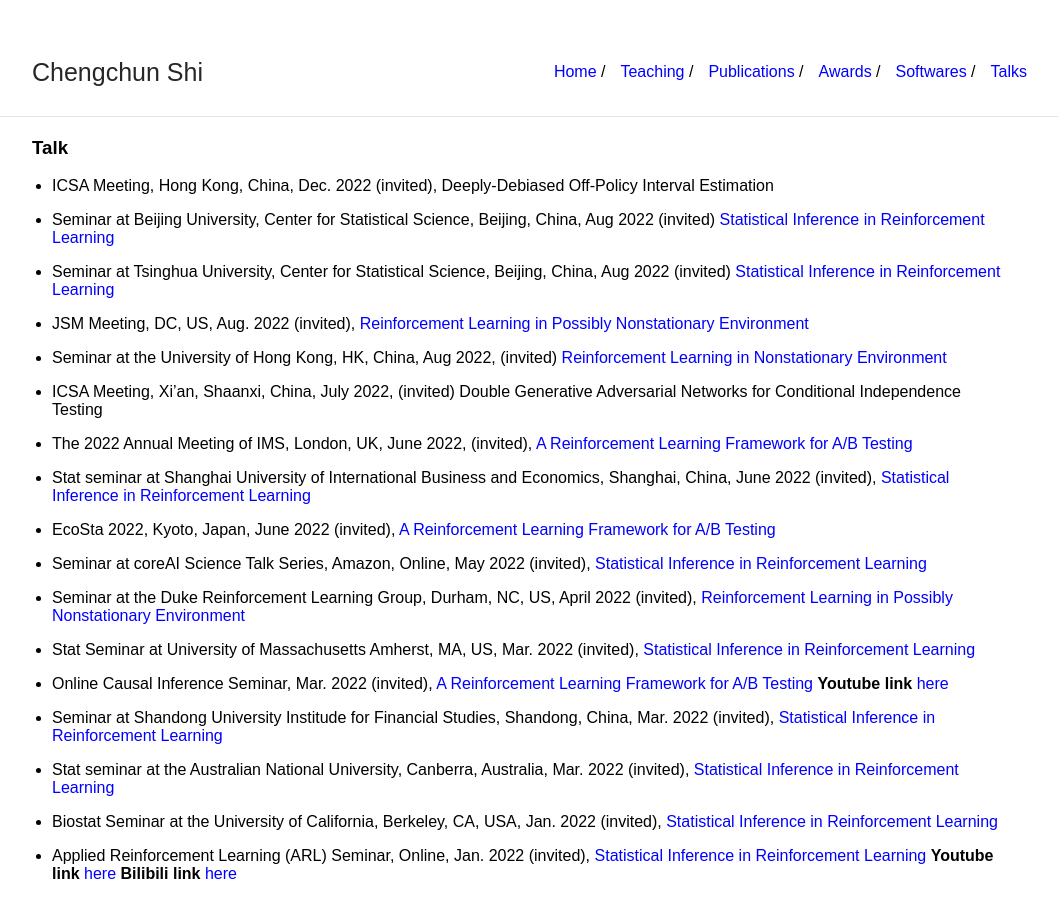
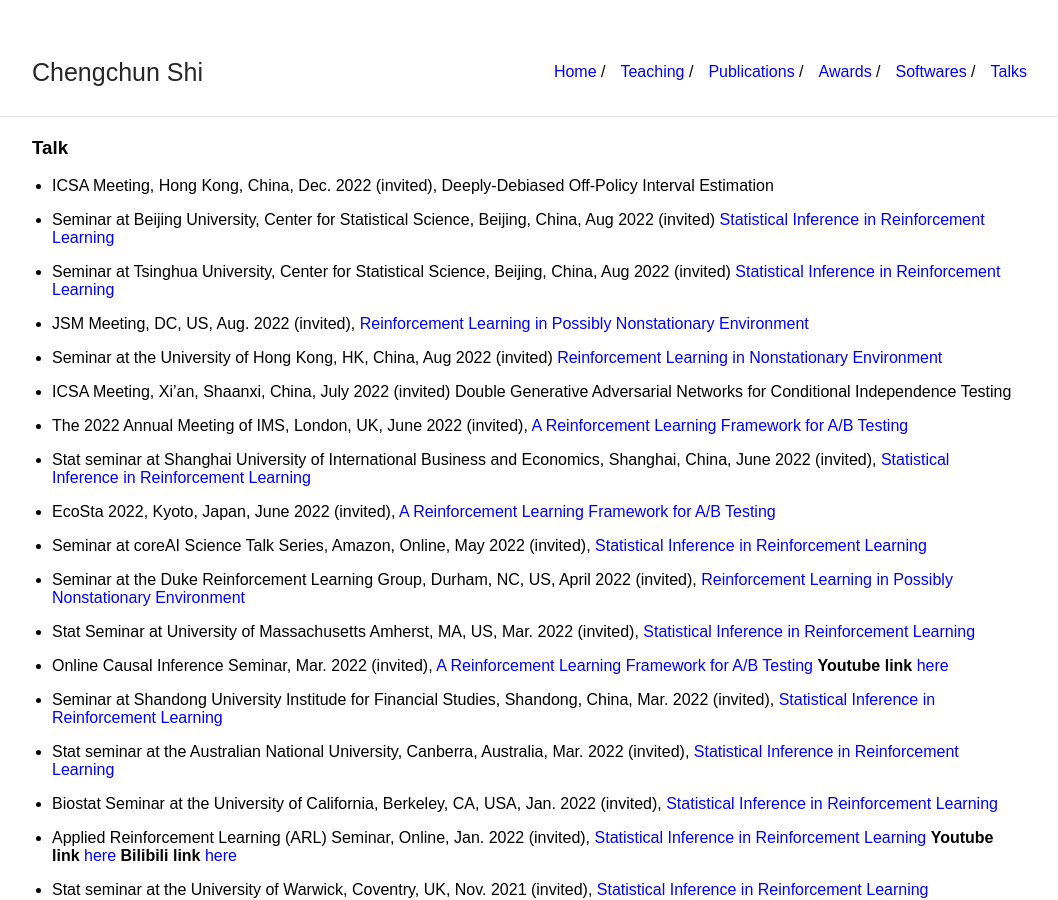
Before and after one commit to callmespring/callmespring.github.io, a Jekyll site: the page built from talk.md, in a window 1280 px wide and 900 px high. Shown: the whole window, without its empty margins (108-1166 px from the left). Built offline with Jekyll 4.4.1, drawn with Linux system fonts in a browser that asks for light colours.

```diff
--- a/talk.md
+++ b/talk.md
@@ -13,11 +13,11 @@ title: Talk
 
 * JSM Meeting, DC, US, Aug. 2022 (invited), [Reinforcement Learning in Possibly Nonstationary Environment](./slides/CUMSUMRL.pdf)
 
-* Seminar at the University of Hong Kong, HK, China, Aug 2022, (invited) [Reinforcement Learning in Nonstationary Environment](./slides/CUMSUMRL.pdf)
+* Seminar at the University of Hong Kong, HK, China, Aug 2022 (invited) [Reinforcement Learning in Nonstationary Environment](./slides/CUMSUMRL.pdf)
 
-* ICSA Meeting, Xi'an, Shaanxi, China, July 2022, (invited) Double Generative Adversarial Networks for Conditional Independence Testing
+* ICSA Meeting, Xi'an, Shaanxi, China, July 2022 (invited) Double Generative Adversarial Networks for Conditional Independence Testing
 
-* The 2022 Annual Meeting of IMS, London, UK, June 2022, (invited), [A Reinforcement Learning Framework for A/B Testing](./slides/CausalRL_short.pdf)
+* The 2022 Annual Meeting of IMS, London, UK, June 2022 (invited), [A Reinforcement Learning Framework for A/B Testing](./slides/CausalRL_short.pdf)
 
 * Stat seminar at Shanghai University of International Business and Economics, Shanghai, China, June 2022 (invited), [Statistical Inference in Reinforcement Learning](./slides/StatRL.pdf)
 
```
